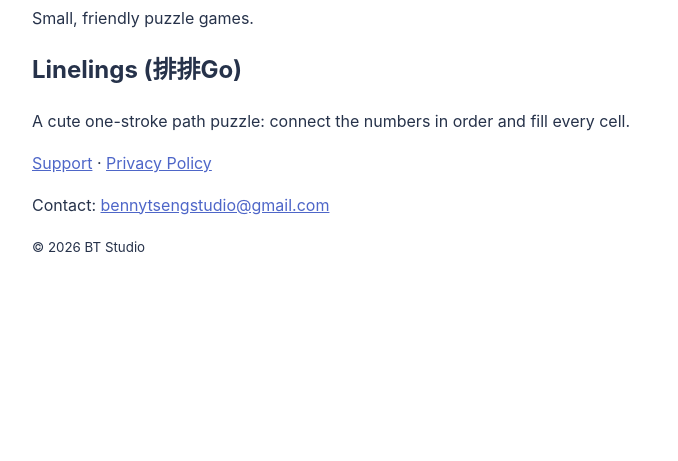
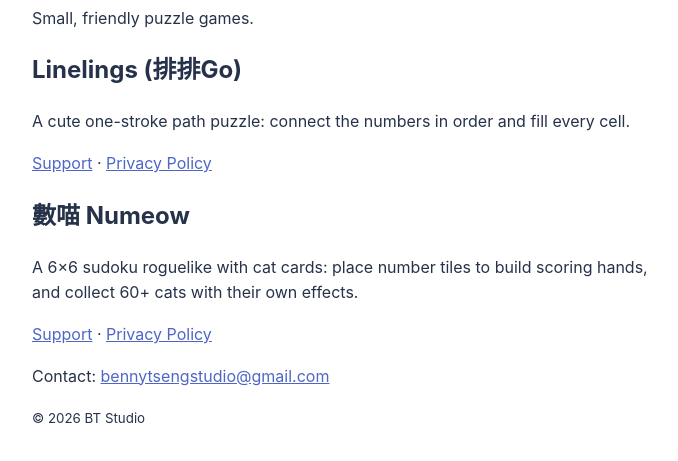
Before and after one commit to minghomejang/minghomejang.github.io, a plain HTML site: page index.html in a window 1280 px wide. Shown: the part 107-568 px from the top of the page, without its empty margins (288-966 px from the left). Drawn offline with Linux system fonts and the light colour scheme.

Commit message:
Add Numeow to home page

```diff
--- a/index.html
+++ b/index.html
@@ -3,5 +3,7 @@
 <body><h1>BT Studio</h1><p>Small, friendly puzzle games.</p>
 <h2>Linelings (排排Go)</h2><p>A cute one-stroke path puzzle: connect the numbers in order and fill every cell.</p>
 <p><a href="linelings/support/">Support</a> · <a href="linelings/privacy/">Privacy Policy</a></p>
+<h2>數喵 Numeow</h2><p>A 6×6 sudoku roguelike with cat cards: place number tiles to build scoring hands, and collect 60+ cats with their own effects.</p>
+<p><a href="numeow/support/">Support</a> · <a href="numeow/privacy/">Privacy Policy</a></p>
 <p>Contact: <a href="mailto:bennytsengstudio@gmail.com">bennytsengstudio@gmail.com</a></p>
 <p><small>© 2026 BT Studio</small></p></body></html>
```
